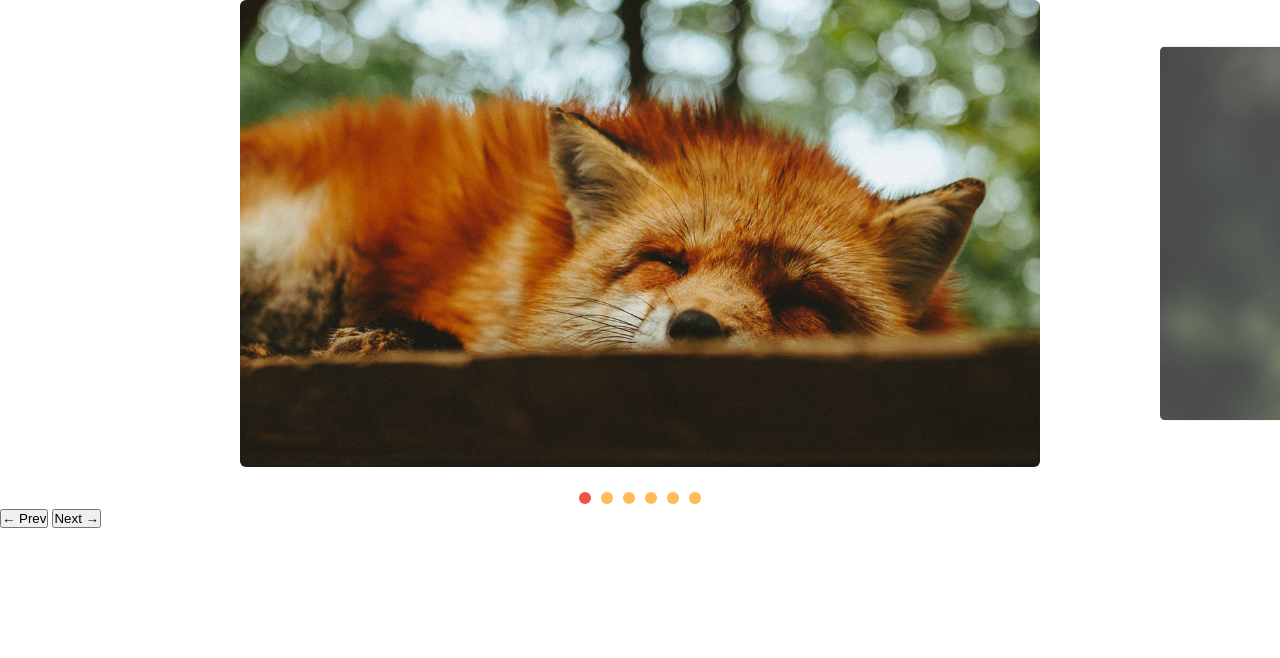
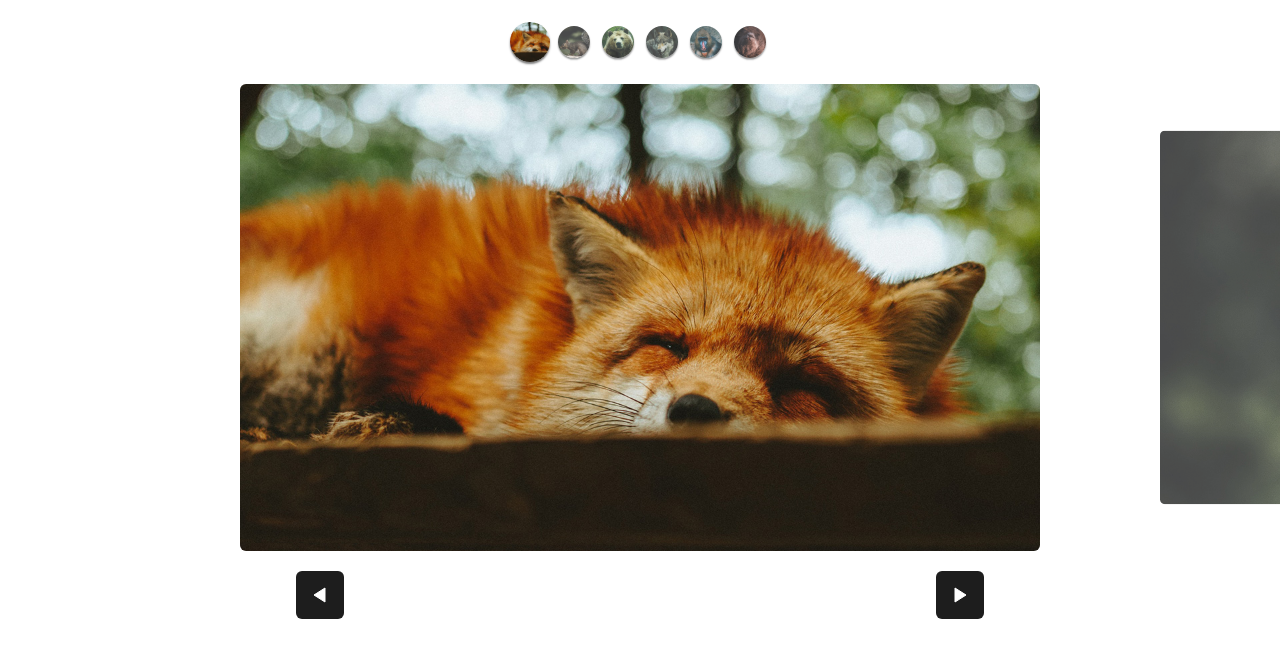
Before and after one commit to PedroXz14/slide, a plain HTML site: page index.html in a window 1280 px wide. Drawn offline with Linux system fonts and the light colour scheme.

Commit message:
custom controls estilizado

```diff
--- a/css/style.css
+++ b/css/style.css
@@ -53,11 +53,59 @@ img {
   width: 12px;
   height: 12px;
   margin: 5px;
-  background: #ffbb55;
+  background: #1d1d1d;
   border-radius: 50%;
 }
 
 [data-control="slide"] li.active a,
 [data-control="slide"] li a:hover {
-  background: #ee5544;
+  background: #9900ff;
 }
+
+.custom-controls {
+  display: flex;
+  justify-content: center;
+  margin: 20px 0;
+  flex-wrap: wrap;
+}
+
+.custom-controls li {
+  cursor: pointer;
+  opacity: 0.8;
+  transform: scale(0.8);
+  width: 40px;
+  height: 40px;
+  margin: 2px;
+  border-radius: 50%;
+  overflow: hidden;
+  box-shadow: 0 2px 2px rgba(0, 0, 0, 0.5);
+  transition: 0.3s linear;
+}
+
+.custom-controls li:hover,
+.custom-controls li.active {
+  opacity: 1;
+  transform: scale(1);
+}
+
+.arrow-nav {
+  display: flex;
+  justify-content: space-around;
+  margin: 20px 0;
+}
+
+.arrow-nav button {
+  cursor: pointer;
+  border: none;
+  border-radius: 6px;
+  padding: 24px;
+  background: #1d1d1d url("../img/arrow.svg") center center no-repeat;
+}
+
+.arrow-nav button:hover {
+  background: #2c2c2c url("../img/arrow.svg") center center no-repeat;
+}
+
+.arrow-nav .prev {
+  transform: rotate(-180deg);
+}
--- a/index.html
+++ b/index.html
@@ -8,6 +8,14 @@
   </head>
 
   <body>
+    <ul class="custom-controls">
+      <li><img src="./img/foto1-thumb.jpg" /></li>
+      <li><img src="./img/foto2-thumb.jpg" /></li>
+      <li><img src="./img/foto3-thumb.jpg" /></li>
+      <li><img src="./img/foto4-thumb.jpg" /></li>
+      <li><img src="./img/foto5-thumb.jpg" /></li>
+      <li><img src="./img/foto6-thumb.jpg" /></li>
+    </ul>
     <main class="wrapper">
       <ul class="slide">
         <li><img src="./img/foto1.jpg" alt="Foto 1" /></li>
@@ -20,8 +28,8 @@
     </main>
 
     <div class="arrow-nav">
-      <button class="prev">← Prev</button>
-      <button class="next">Next →</button>
+      <button class="prev"></button>
+      <button class="next"></button>
     </div>
     <script type="module" src="./js/script.js"></script>
   </body>
--- a/js/script.js
+++ b/js/script.js
@@ -3,4 +3,4 @@ import { SlideNav } from "./slide.js";
 const slide = new SlideNav(".slide", ".wrapper");
 slide.init();
 slide.addArrow(".prev", ".next");
-slide.addControl();
+slide.addControl(".custom-controls");
--- a/js/slide.js
+++ b/js/slide.js
@@ -182,8 +182,9 @@ export class SlideNav extends Slide {
     this.controlArray[this.index.active].classList.add("active");
   }
 
-  addControl() {
-    this.control = this.createControl();
+  addControl(customControl) {
+    this.control =
+      document.querySelector(customControl) || this.createControl();
     this.controlArray = [...this.control.children];
     this.activeControlItem();
     this.controlArray.forEach(this.eventControl);
```
